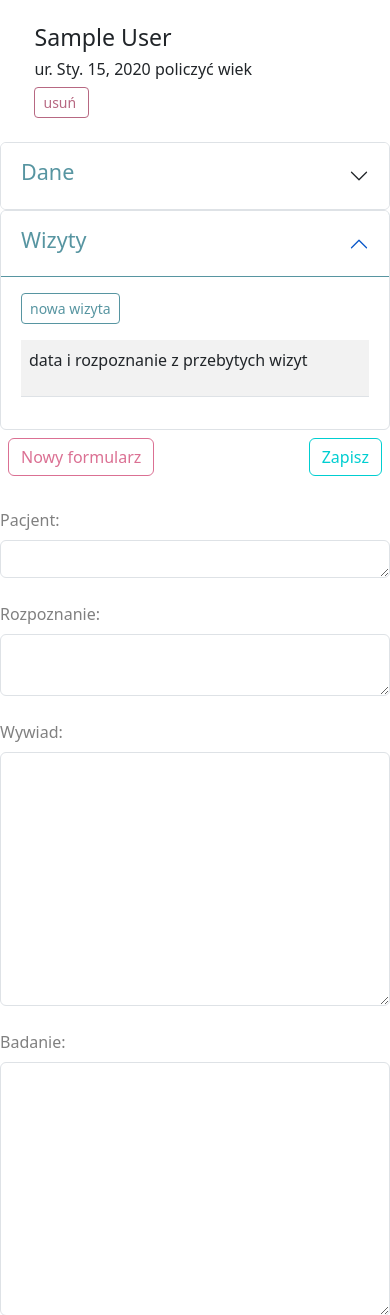
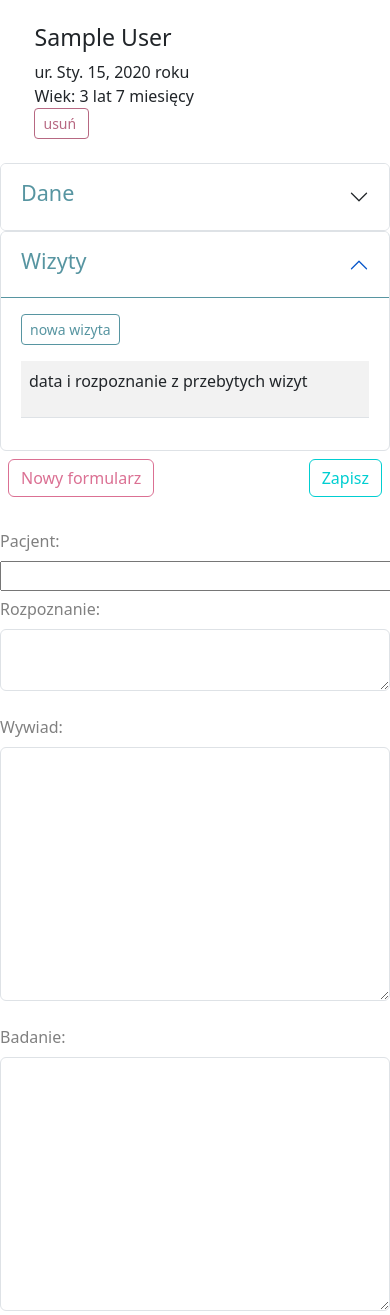
Before and after one commit to LidiaSzewczyk/easy_doctor, a Django app: page /patient/1/ in a window 390 px wide; the page is wider, and only the part inside the window is pictured. Shown: the part 56-1371 px from the top of that part. Run offline with Django 3.2, Linux system fonts and the light colour scheme; tables that the repository leaves empty hold one stand-in row (values such as "Sample post"); some libraries are stand-ins or nearby versions.

Commit message:
functionality - calculate age

```diff
--- /dev/null
+++ b/patient/helpers.py
@@ -0,0 +1,16 @@
+from dateutil.relativedelta import *
+from datetime import date
+
+
+def calc_age(birth_date):
+    if birth_date and birth_date < date.today():
+        age = relativedelta(date.today(), birth_date)
+        if age.years > 10:
+            age = {"lat": age.years}
+        elif 10 > age.years > 1:
+            age = {"lat": age.years,
+                   'miesięcy': age.months}
+        else:
+            age = {'miesięcy': age.months,
+                   'dni': age.days}
+        return age
--- a/patient/templates/patient/patient_detail.html
+++ b/patient/templates/patient/patient_detail.html
@@ -11,9 +11,16 @@
         <div class="row">
             <div class="col-md-11">
                 <h3>{{patient.get_full_name}} </h3>
-                <h6>ur.
-                    {{patient.birth_date}} policzyć wiek
-                </h6>
+                <div class="row">
+                    <div class="col-md-6">ur. {{patient.birth_date}} roku  </div>
+                    <div class="col-md-6">Wiek:  {% for label, val in age.items %}
+                    {{val}} {{label}}
+                    {% empty %}
+                    {% endfor %} </div>
+                </div>
+
+
+
             </div>
             <div class="col-md-1 ">
                 <button type="button" class="btn btn-outline-lightpink btn-sm" data-bs-toggle="modal"
--- a/patient/views.py
+++ b/patient/views.py
@@ -1,8 +1,8 @@
-from django.shortcuts import redirect
 from django.urls import reverse_lazy
 from django.views.generic import ListView, DetailView, CreateView, UpdateView, DeleteView
 
 from .forms import PatientForm
+from .helpers import calc_age
 from .models import Patient
 
 
@@ -17,6 +17,11 @@ class PatientDetailView(DetailView):
     model = Patient
     template_name = 'patient/patient_detail.html'
     context_object_name = 'patient'
+
+    def get_context_data(self, **kwargs):
+        context = super().get_context_data(**kwargs)
+        context["age"] = calc_age(self.object.birth_date)
+        return context
 
 
 class PatientCreateView(CreateView):
--- a/requirements.txt
+++ b/requirements.txt
@@ -2,4 +2,6 @@ asgiref==3.7.2
 Django==4.2.4
 django-debug-toolbar==4.2.0
 django-environ==0.10.0
+python-dateutil==2.8.2
+six==1.16.0
 sqlparse==0.4.4
--- a/visit/templates/visit/base_visit.html
+++ b/visit/templates/visit/base_visit.html
@@ -294,7 +294,8 @@
 
     <label class="my-form-label" for="patient_name">Pacjent: </label>
     <br>
-    <textarea class="my-form-control" id="patient_name" type="text" name="patient_form" rows="1" cols="55"></textarea>
+    <textarea class="
+" id="patient_name" type="text" name="patient_form" rows="1" cols="55"></textarea>
     <br>
     <label class="my-form-label" for="diagn">Rozpoznanie: </label>
     <br>
```
Also changed, not shown: README.md, 2 other files.
